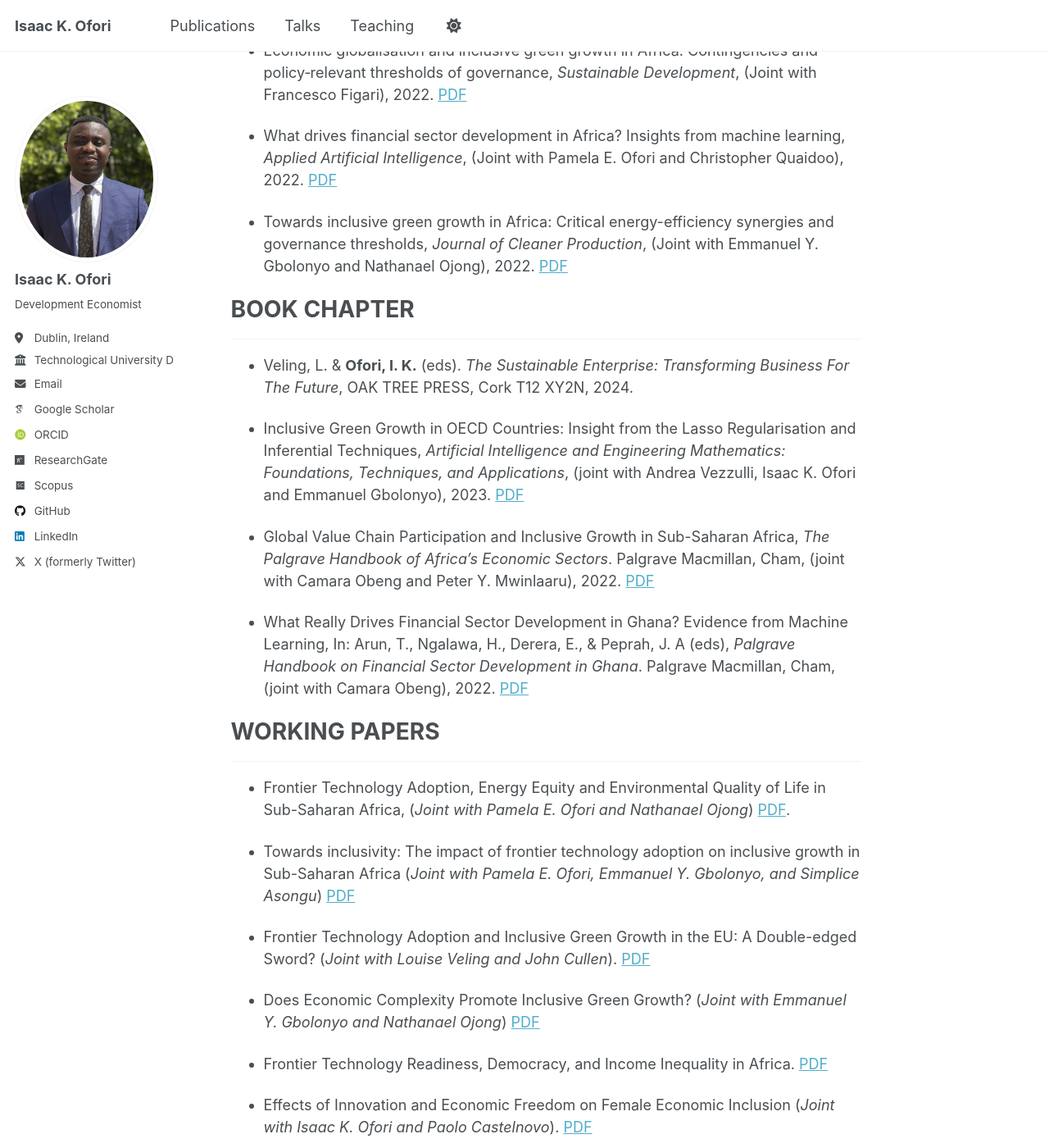
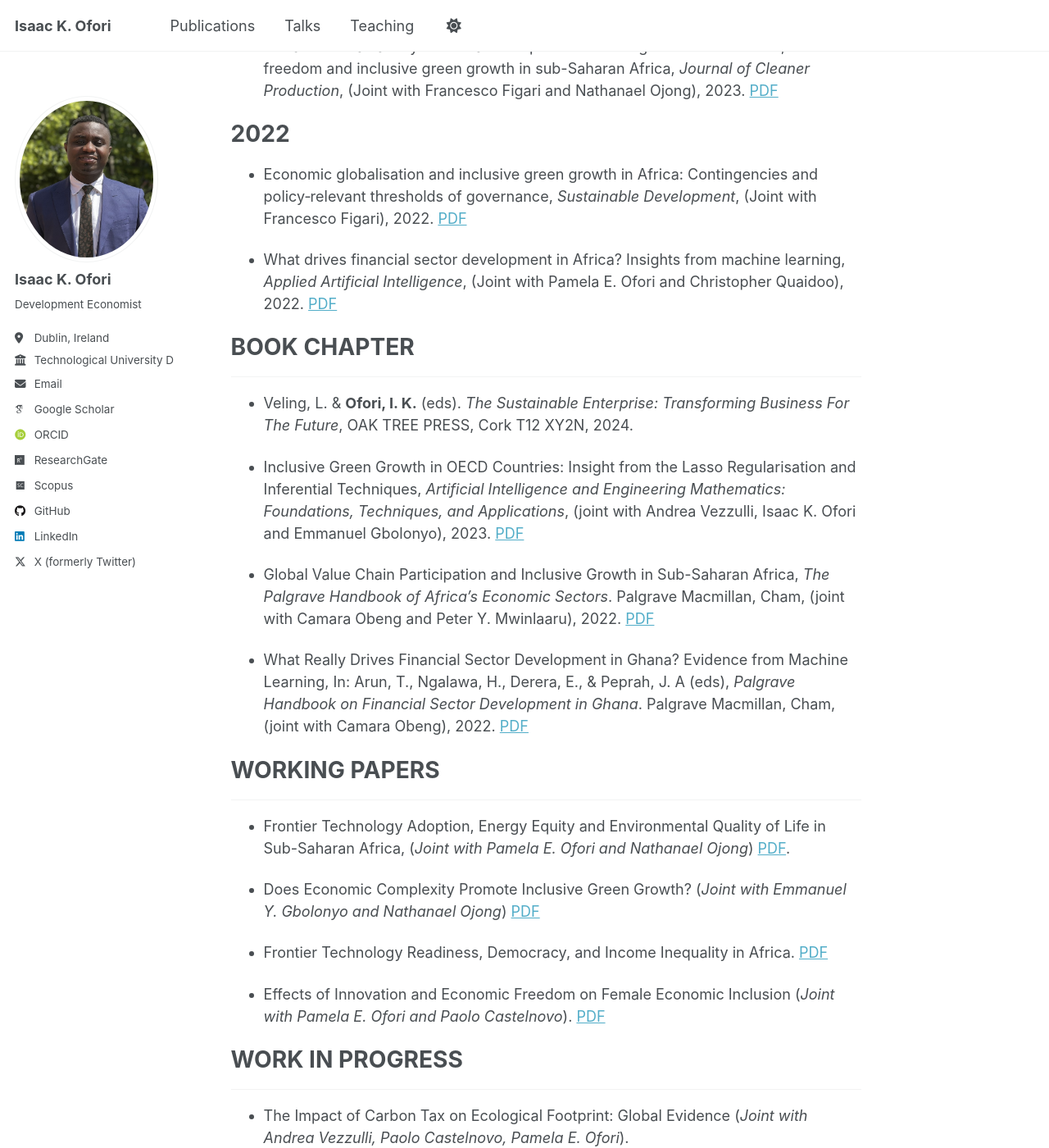
Before and after one commit to ikofori/ikofori.github.io, a Jekyll site: the page built from _pages/research.md, in a window 1280 px wide and 1400 px high, scrolled down 1493 px. Shown: the whole window at 82% size. Built offline with Jekyll 4.4.1, drawn with Linux system fonts in a browser that asks for light colours; some web fonts are replaced; a script that is not in the unit is left out; some of the changed text lies outside the part shown.

Commit message:
Update research.md

```diff
--- a/_pages/research.md
+++ b/_pages/research.md
@@ -21,7 +24,7 @@ permalink: /research/
 - Heterogeneous effects of frontier technology adoption on economic growth in Africa, *Structural Change and Economic Dynamics*, (Joint with Emmanuel Y. Gbolonyo, Andrea Vezzulli), 2025. [PDF](https://doi.org/10.1016/j.strueco.2025.09.004) <br/>
 
 # 2024
-- Foreign Aid, Infrastructure, and the Inclusive Growth Agenda in Sub-Saharan Africa, *Growth and Change*, (Joint with Nathanael Ojong and Emmanuel Y. Gbolonyo), 2024. [PDF](https://doi.org/10.1111/grow.70004) <br/>
+- Foreign Aid, Infrastructure, and the Inclusive Growth Agenda in Sub-Saharan Africa, *Growth and Change*, (*Joint with Nathanael Ojong and Emmanuel Y. Gbolonyo*), 2024. [PDF](https://doi.org/10.1111/grow.70004) <br/>
 
 - Economic globalisation and Africa's quest for greener and more inclusive growth: The missing link, *International Economics*, (Joint with Andreas Freytag and Simplice A. Asongu), 2024. [PDF](https://doi.org/10.1016/j.inteco.2024.100509) <br/>
 
@@ -41,8 +44,6 @@ permalink: /research/
 
 - What drives financial sector development in Africa? Insights from machine learning, *Applied Artificial Intelligence*, (Joint with Pamela E. Ofori and Christopher Quaidoo), 2022. [PDF](https://doi.org/10.1080/08839514.2021.1999597) <br/>
 
-- Towards inclusive green growth in Africa: Critical energy-efficiency synergies and governance thresholds, *Journal of Cleaner Production*, (Joint with  Emmanuel Y. Gbolonyo and Nathanael Ojong), 2022. [PDF](https://doi.org/10.1016/j.jclepro.2022.132917) <br/>
-
 
 # BOOK CHAPTER
 - - -
@@ -57,17 +58,14 @@ permalink: /research/
 
 # WORKING PAPERS
 - - -
+
 - Frontier Technology Adoption, Energy Equity and Environmental Quality of Life in Sub-Saharan Africa, (*Joint with Pamela E. Ofori and Nathanael Ojong*) [PDF](https://drive.google.com/file/d/1dJJYiKMk4KwYyge8UGNHwFwkVIyDwoVd/view?usp=drive_link). <br/>
-
-- Towards inclusivity: The impact of frontier technology adoption on inclusive growth in Sub-Saharan Africa (*Joint with Pamela E. Ofori, Emmanuel Y. Gbolonyo, and Simplice Asongu*) [PDF](https://drive.google.com/file/d/1swD0_jjz9HQQx_cigzbFm9ao-h9Su6z5/view?usp=drive_link) <br/>
-
-- Frontier Technology Adoption and Inclusive Green Growth in the EU: A Double-edged Sword? (*Joint with Louise Veling and John Cullen*). [PDF](https://drive.google.com/file/d/1_y05ShxafXg3mucVArz_o6TcIlItKU8O/view?usp=drive_link) <br/>
 
 - Does Economic Complexity Promote Inclusive Green Growth? (*Joint with Emmanuel Y. Gbolonyo and Nathanael Ojong*) [PDF](https://hdl.handle.net/10419/298785) <br/>
 
 - Frontier Technology Readiness, Democracy, and Income Inequality in Africa. [PDF](https://hdl.handle.net/10419/298788) <br/>
 
-- Effects of Innovation and Economic Freedom on Female Economic Inclusion (*Joint with Isaac K. Ofori and Paolo Castelnovo*). [PDF](https://www.econstor.eu/bitstream/10419/298786/1/Ofori-Female-Economic-Inclusion.pdf) <br/>
+- Effects of Innovation and Economic Freedom on Female Economic Inclusion (*Joint with Pamela E. Ofori and Paolo Castelnovo*). [PDF](https://www.econstor.eu/bitstream/10419/298786/1/Ofori-Female-Economic-Inclusion.pdf) <br/>
 
 
 # WORK IN PROGRESS
```
Also changed, not shown: other parts of _pages/research.md (+4 -1 lines).
